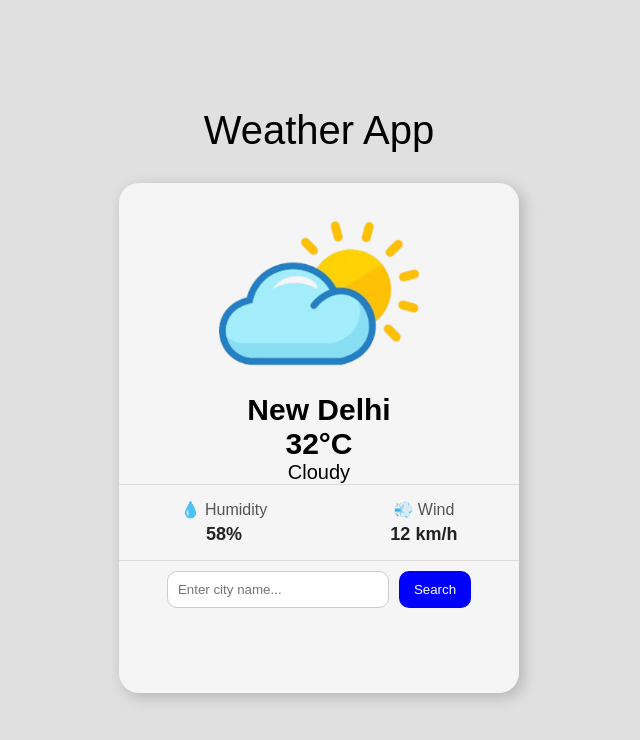
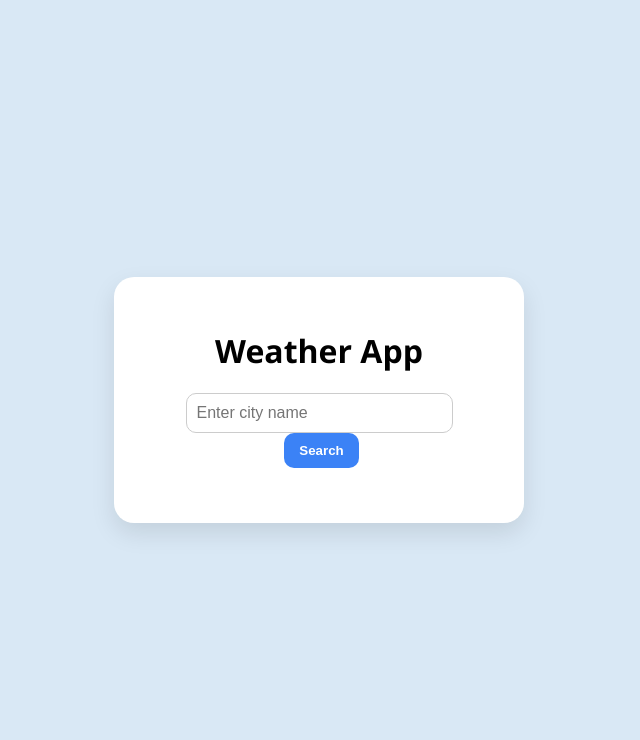
Before and after one commit to Dhruv948/NewWeatherApp, a plain HTML site: page index.html in a window 1280 px wide. Shown: the whole page, without its empty margins (321-961 px from the left). Drawn offline with Linux system fonts and the light colour scheme.

Commit message:
updated files

```diff
--- a/index.html
+++ b/index.html
@@ -2,39 +2,20 @@
 <html lang="en">
   <head>
     <meta charset="UTF-8" />
-    <meta name="viewport" content="width=device-width, initial-scale=1.0" />
-    <title>Weather App</title>
+    <meta name="viewport" content="width=device-width, initial-scale=1" />
+    <title>Real-Time Weather App</title>
     <link rel="stylesheet" href="style.css" />
   </head>
   <body>
-    <div class="maincontainer">
-      <div class="container">
-        <div class="header">
-          <div>Weather App</div>
-        </div>
-        <div class="box">
-          <img src="cloud.png" alt="Weather Icon" style="width: 200px" />
+    <div class="weather-container">
+      <h1>Weather App</h1>
+      <input type="text" id="cityInput" placeholder="Enter city name" />
+      <button id="searchBtn">Search</button>
 
-          <div class="city-name">New Delhi</div>
-          <div class="temperature">32°C</div>
-          <div class="weather-condition">Cloudy</div>
+      <div class="weather-result" id="weatherResult"></div>
+      <div class="error" id="errorMsg"></div>
+    </div>
 
-          <div class="details">
-        <div class="detail-item">
-          <span>💧 Humidity</span>
-          <strong>58%</strong>
-        </div>
-        <div class="detail-item">
-          <span>💨 Wind</span>
-          <strong>12 km/h</strong>
-        </div>
-      </div>
-
-        <div class="search-bar">
-        <input type="text" placeholder="Enter city name..." />
-        <button>Search</button>
-        </div>
-      </div>
-    </div>
+    <script src="script.js"></script>
   </body>
 </html>
--- a/script.js
+++ b/script.js
@@ -0,0 +1,46 @@
+const apiKey = 'YOUR_API_KEY';  // Replace with your OpenWeatherMap API key
+
+const searchBtn = document.getElementById('searchBtn');
+const cityInput = document.getElementById('cityInput');
+const weatherResult = document.getElementById('weatherResult');
+const errorMsg = document.getElementById('errorMsg');
+
+searchBtn.addEventListener('click', () => {
+  const city = cityInput.value.trim();
+  if (!city) {
+    errorMsg.textContent = 'Please enter a city name';
+    weatherResult.innerHTML = '';
+    return;
+  }
+  errorMsg.textContent = '';
+  fetchWeather(city);
+});
+
+function fetchWeather(city) {
+  const url = `https://api.openweathermap.org/data/2.5/weather?q=${encodeURIComponent(city)}&appid=${apiKey}&units=metric`;
+  fetch(url)
+    .then(response => {
+      if (!response.ok) {
+        throw new Error('City not found');
+      }
+      return response.json();
+    })
+    .then(data => {
+      displayWeather(data);
+    })
+    .catch(err => {
+      errorMsg.textContent = err.message;
+      weatherResult.innerHTML = '';
+    });
+}
+
+function displayWeather(data) {
+  const { name, main, weather, wind } = data;
+  weatherResult.innerHTML = `
+    <h2>${name}</h2>
+    <p><strong>Temperature:</strong> ${main.temp} °C</p>
+    <p><strong>Condition:</strong> ${weather[0].description}</p>
+    <p><strong>Humidity:</strong> ${main.humidity}%</p>
+    <p><strong>Wind Speed:</strong> ${wind.speed} m/s</p>
+  `;
+}
--- a/style.css
+++ b/style.css
@@ -1,118 +1,63 @@
 body {
-  background-color: #e0e0e0;
+  font-family: 'Segoe UI', Tahoma, Geneva, Verdana, sans-serif;
+  background: #d9e8f5;
   margin: 0;
-  font-family: sans-serif;
-}
-
-.maincontainer {
+  padding: 0;
   display: flex;
   justify-content: center;
   align-items: center;
   height: 100vh;
 }
 
-.container {
-  display: flex;
-  gap: 30px;
-  flex-direction: column;
-  align-items: center;
-  justify-content: center;
+.weather-container {
+  background: #fff;
+  padding: 30px;
+  border-radius: 20px;
+  width: 350px;
+  box-shadow: 0 10px 25px rgba(0,0,0,0.1);
+  text-align: center;
 }
 
-.header {
-  display: flex;
-  justify-content: center;
-  font-size: 40px;
-}
-
-.box {
-  width: 400px;
-  height: 500px;
-  background-color: #f5f5f5;
-  border-radius: 20px;
-  box-shadow: 4px 4px 15px rgba(0, 0, 0, 0.2);
-
-  display: flex;
-  flex-direction: column;
-  align-items: center;
-  padding-top: 10px;
-}
-
-.weather-icon {
-  width: 150px;
-}
-
-.city-name {
-  font-size: 30px;
-  font-weight: bold;
-  color: black;
-}
-
-.temperature {
-  font-size: 30px;
-  font-weight: bold;
-  color: black;
-}
-
-.weather-condition {
-  font-size: 20px;
-  font-weight: lighter;
-  color: black;
-}
-
-.search-bar {
-  margin-top: 10px;
-  display: flex;
-  gap: 10px;
-}
-
-.search-bar input {
+input[type="text"] {
+  width: 70%;
   padding: 10px;
   border-radius: 10px;
   border: 1px solid #ccc;
-  width: 200px;
+  font-size: 16px;
 }
 
-.search-bar button {
+button {
   padding: 10px 15px;
   border: none;
+  background-color: #3b82f6;
+  color: white;
+  font-weight: bold;
   border-radius: 10px;
-  background-color: blue;
-  color: white;
   cursor: pointer;
-  transition: background-color 0.3s;
+  margin-left: 5px;
+  transition: background-color 0.3s ease;
 }
 
-.search-bar button:hover {
+button:hover {
   background-color: #2563eb;
 }
 
-.top-section {
-  display: flex;
-  flex-direction: column;
-  align-items: center;
+.weather-result {
+  margin-top: 25px;
 }
 
-.details {
-  display: flex;
-  justify-content: space-around;
-  width: 100%;
-  padding: 15px 0;
-  border-top: 1px solid #ddd;
-  border-bottom: 1px solid #ddd;
+.weather-result h2 {
+  margin-bottom: 10px;
+  font-size: 28px;
 }
 
-.detail-item {
-  text-align: center;
+.weather-result p {
+  margin: 5px 0;
+  font-size: 18px;
 }
 
-.detail-item span {
-  display: block;
-  color: #555;
-  margin-bottom: 5px;
+.error {
+  color: red;
+  margin-top: 20px;
+  font-weight: bold;
 }
-
-.detail-item strong {
-  font-size: 18px;
-  color: #222;
-}
```
